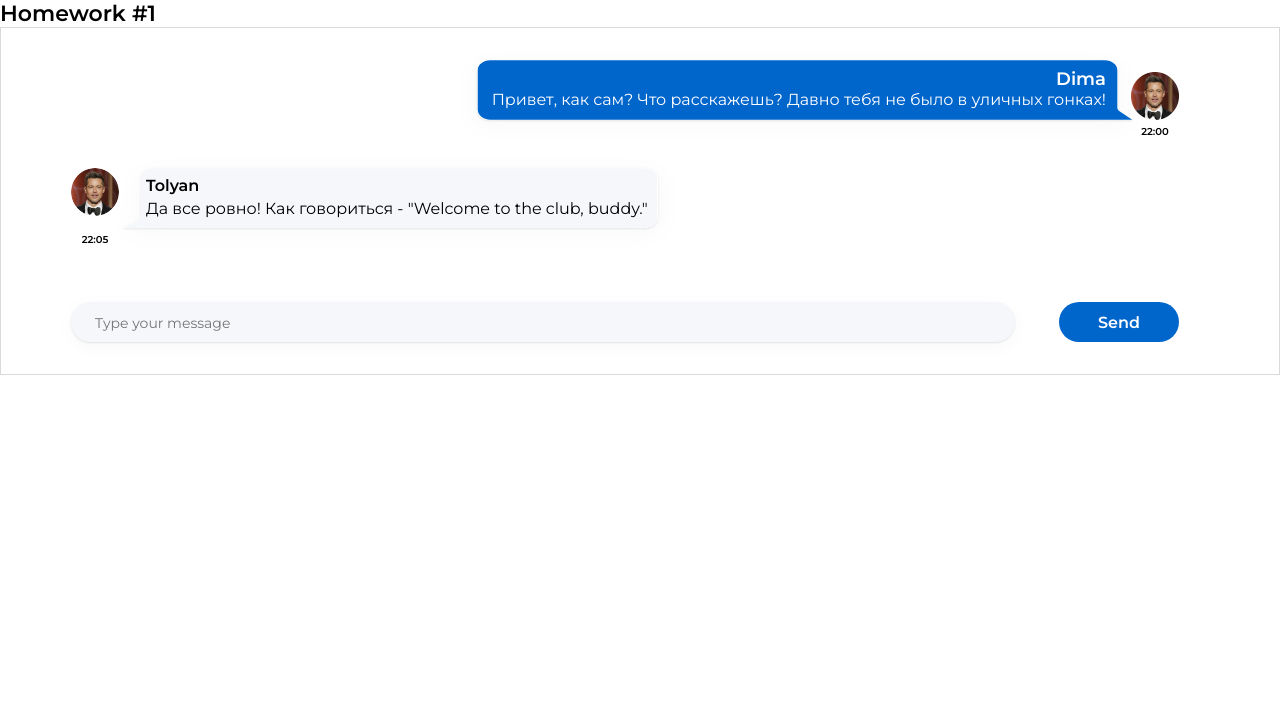
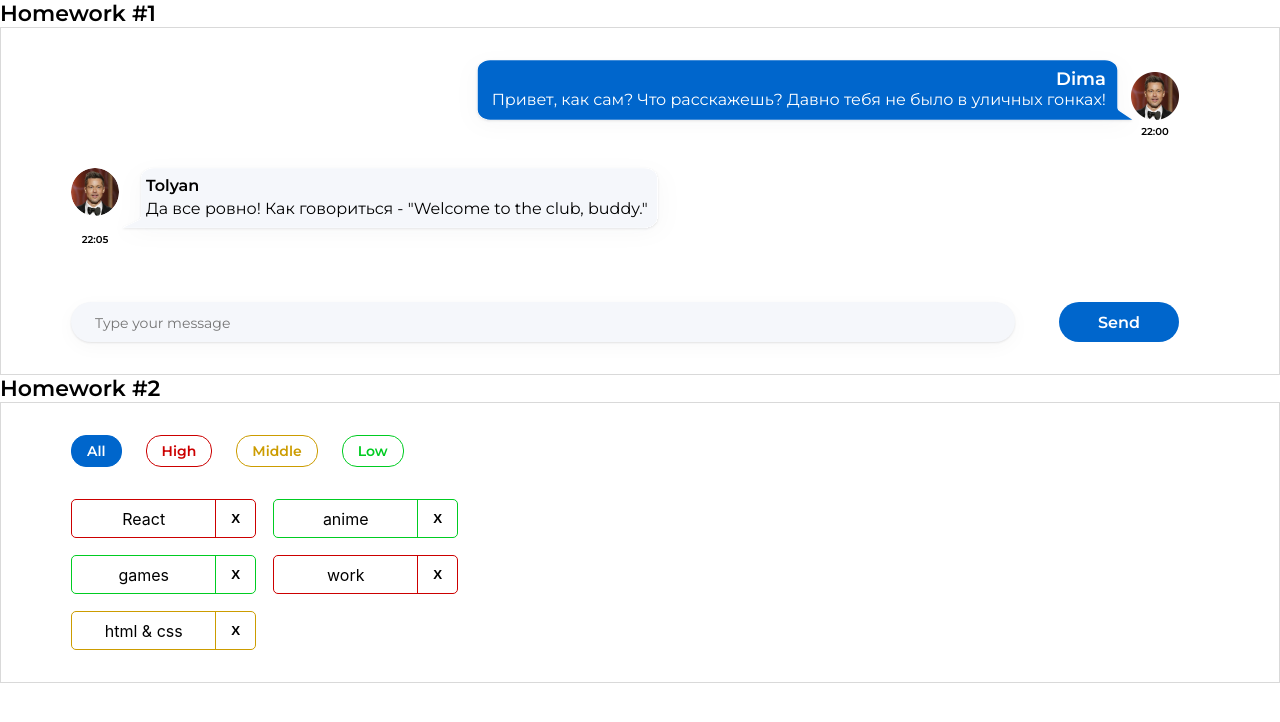
Before and after one commit to MaksimSinicbIn/hws2, a React (Create React App) app: page / in a window 1280 px wide. Shown: the top 722 px of the page. Built offline with nearby package versions, Linux system fonts and the light colour scheme.

Commit message:
Complete HW2

```diff
--- a/src/s1-main/App.tsx
+++ b/src/s1-main/App.tsx
@@ -1,13 +1,14 @@
 import React from 'react'
 import s from './App.module.css'
 import HW1 from '../s2-homeworks/hw01/HW1'
+import HW2 from '../s2-homeworks/hw02/HW2'
 
 function App() {
     return (
         <div className={s.App}>
             <HW1/>
             {/*раскомментировать по ходу выполнения*/}
-            {/*<HW2/>*/}
+            <HW2/>
             {/*<HW3/>*/}
             {/*<HW4/>*/}
 
--- a/src/s2-homeworks/hw02/HW2.tsx
+++ b/src/s2-homeworks/hw02/HW2.tsx
@@ -17,16 +17,16 @@ import s2 from '../../s1-main/App.module.css'
 * */
 
 // types
-export type AffairPriorityType = any // need to fix any
+export type AffairPriorityType = 'high' | 'middle' | 'low' // need to fix any
 export type AffairType = {
-    _id: any // need to fix any
-    name: any // need to fix any
+    _id: number // need to fix any
+    name: string // need to fix any
     priority: AffairPriorityType
 }
 export type FilterType = 'all' | AffairPriorityType
 
 // constants
-const defaultAffairs: any = [ // need to fix any
+const defaultAffairs: AffairType[] = [ // need to fix any
     {_id: 1, name: 'React', priority: 'high'}, // студенты могут изменить содержимое name и количество элементов в массиве, ...priority не менять!
     {_id: 2, name: 'anime', priority: 'low'},
     {_id: 3, name: 'games', priority: 'low'},
@@ -35,23 +35,20 @@ const defaultAffairs: any = [ // need to fix any
 ]
 
 // pure helper functions
-export const filterAffairs = (affairs: any, filter: any): any => { // need to fix any
-
-
-    return affairs // need to fix
+export const filterAffairs = (affairs: AffairType[], filter: FilterType): AffairType[] => { // need to fix any
+    return filter === 'all' ? affairs : affairs.filter( a => a.priority === filter) // need to fix
 }
-export const deleteAffair = (affairs: any, _id: any): any => { // need to fix any
-
-    return affairs // need to fix
+export const deleteAffair = (affairs: AffairType[], _id: number): AffairType[] => { // need to fix any
+    return affairs.filter( a => a._id !== _id)
 }
 
 function HW2() {
-    const [affairs, setAffairs] = useState<any>(defaultAffairs) // need to fix any
+    const [affairs, setAffairs] = useState<AffairType[]>(defaultAffairs) // need to fix any
     const [filter, setFilter] = useState<FilterType>('all')
 
     const filteredAffairs = filterAffairs(affairs, filter)
-    const deleteAffairCallback = (_id: any) => { // need to fix any
-        // need to fix
+    const deleteAffairCallback = (_id: number) => { // need to fix any
+        setAffairs(filteredAffairs.filter( a => a._id !== _id))
     }
 
     return (
--- a/src/s2-homeworks/hw02/affairs/Affairs.tsx
+++ b/src/s2-homeworks/hw02/affairs/Affairs.tsx
@@ -4,24 +4,24 @@ import {AffairType, FilterType} from '../HW2'
 import s from './Affairs.module.css'
 
 type AffairsPropsType = {
-    data: any // need to fix any
-    setFilter: any
-    deleteAffairCallback: any
+    data: AffairType[] // need to fix any
+    setFilter: (filter: FilterType) => void
+    deleteAffairCallback: (_id: number) => void
     filter: FilterType
 }
 
 function Affairs(props: AffairsPropsType) {
     const setAll = () => {
-        // need to fix
+        props.setFilter('all')
     }
     const setHigh = () => {
-        // need to fix
+        props.setFilter('high')
     }
     const setMiddle = () => {
-        // need to fix
+        props.setFilter('middle')
     }
     const setLow = () => {
-        // need to fix
+        props.setFilter('low')
     }
 
     const cnAll = s.button + ' ' + s.all + (props.filter === 'all' ? ' ' + s.active : '')
--- a/src/s2-homeworks/hw02/affairs/affair/Affair.tsx
+++ b/src/s2-homeworks/hw02/affairs/affair/Affair.tsx
@@ -6,12 +6,12 @@ import s2 from '../Affairs.module.css'
 type AffairPropsType = {
     // key не нужно типизировать
     affair: AffairType
-    deleteAffairCallback: any // need to fix any
+    deleteAffairCallback: (_id: number) => void // need to fix any
 }
 
 function Affair(props: AffairPropsType) {
     const deleteCallback = () => {
-        // need to fix
+        props.deleteAffairCallback(props.affair._id)
     }
 
     const nameClass = s.name + ' ' + s2[props.affair.priority]
@@ -24,7 +24,7 @@ function Affair(props: AffairPropsType) {
             className={affairClass}
         >
             <div id={'hw2-name-' + props.affair._id} className={nameClass}>
-                {/*создаёт студент*/}
+                {props.affair.name}
 
                 {/**/}
             </div>
@@ -35,7 +35,7 @@ function Affair(props: AffairPropsType) {
             <button
                 id={'hw2-button-delete-' + props.affair._id}
                 className={buttonClass}
-                // need to fix
+                onClick={deleteCallback}
 
             >
                 {/*текст кнопки могут изменить студенты*/}
```
